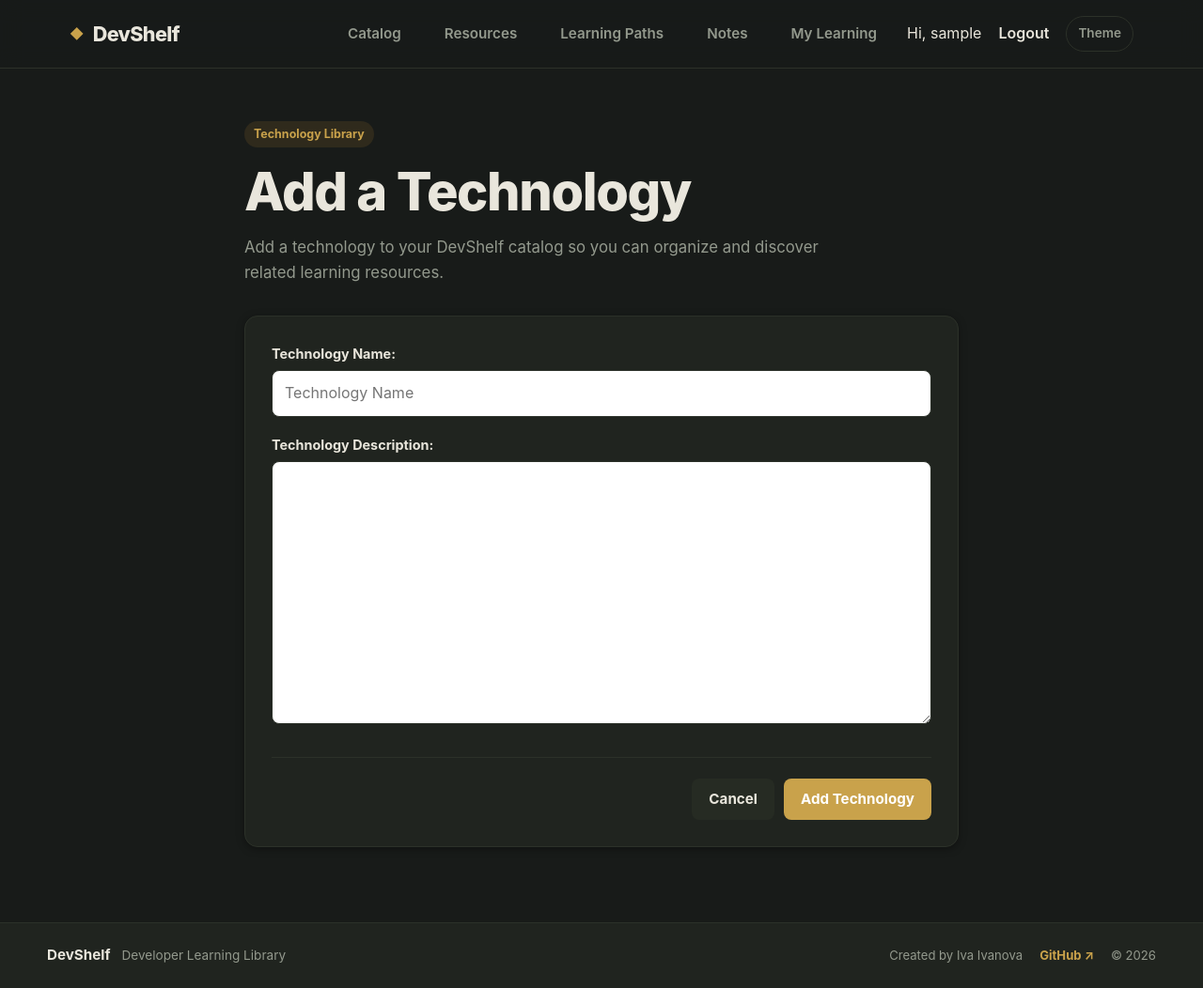
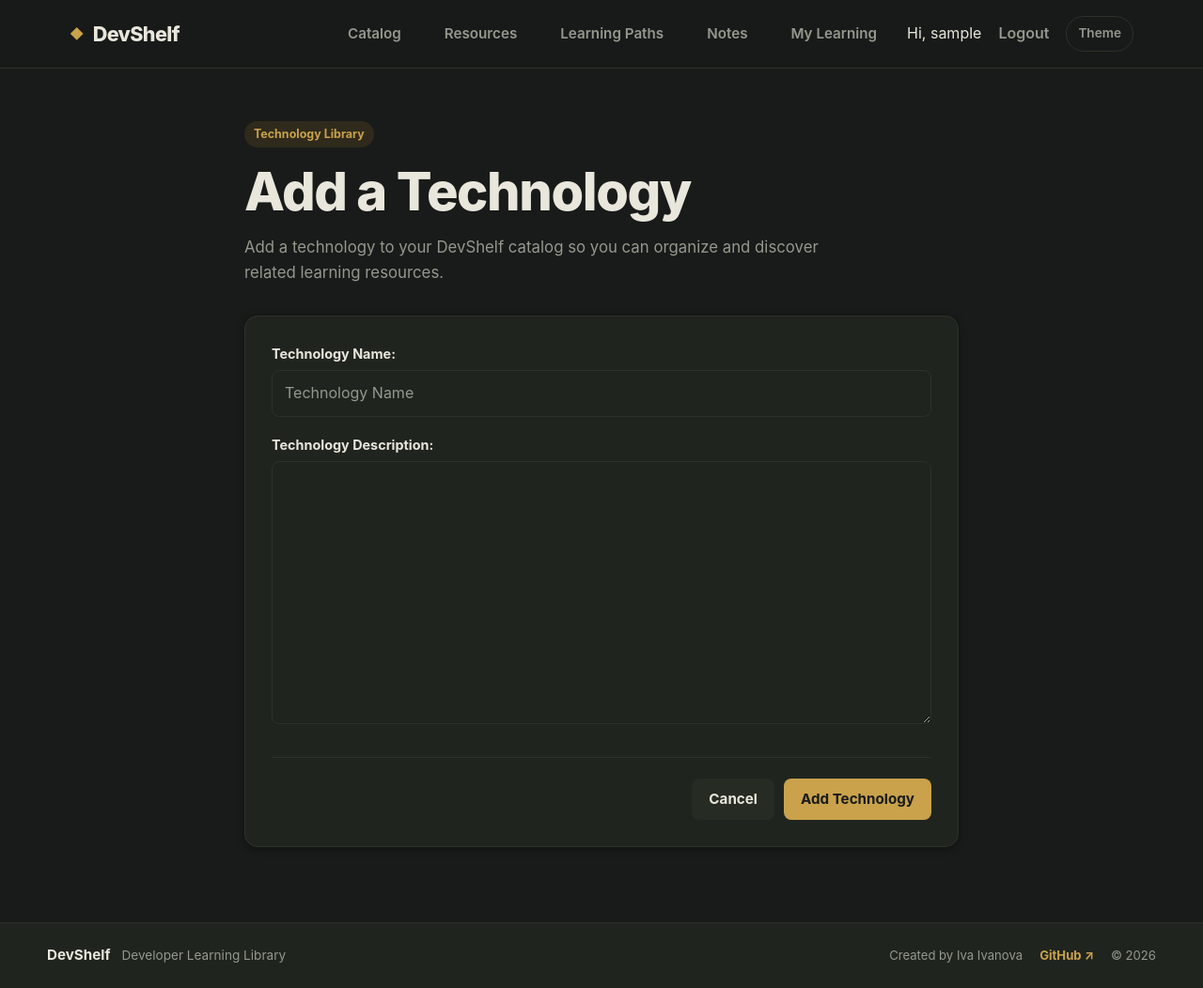
Before and after one commit to Ivanova-I/DevShelf, a Django app: page /catalog/technologies/create/ in a window 1280 px wide. Shown: the whole page at 94% size. Run offline with Django 5.2, Linux system fonts and the light colour scheme; the visitor is signed in with stand-in values (Sample User, id 1).

Commit message:
Customize note and resource forms, fix form and button colors in dark mode

```diff
--- a/static/css/style.css
+++ b/static/css/style.css
@@ -372,10 +372,11 @@ select {
     border: 1px solid var(--border);
     border-radius: var(--radius-sm);
 
-    background: white;
+    background: var(--surface);
     color: var(--text);
-
     font: inherit;
+
+
 
     outline: none;
 
@@ -1613,3 +1614,55 @@ nav {
     transform: none;
     box-shadow: none;
 }
+input::placeholder,
+textarea::placeholder {
+    color: var(--text-muted);
+}
+
+:root {
+    color-scheme: dark;
+}
+
+:root[data-theme="light"] {
+    color-scheme: light;
+}
+
+.progress-card {
+    margin: 24px 0;
+}
+
+.progress-card form {
+    max-width: none;
+    padding: 0;
+    background: none;
+    border: none;
+    box-shadow: none;
+    margin-top: 16px;
+}
+
+.progress-card .form-actions {
+    justify-content: flex-start;
+    border-top: none;
+    margin-top: 16px;
+    padding-top: 0;
+}
+
+:root:not([data-theme="light"]) button,
+:root:not([data-theme="light"]) .button {
+    color: #181b19;
+}
+
+:root:not([data-theme="light"]) .secondary-button,
+:root:not([data-theme="light"]) .danger-button {
+    color: var(--text);
+}
+
+:root:not([data-theme="light"]) .logout-button,
+:root:not([data-theme="light"]) .theme-toggle {
+    color: var(--text-muted);
+}
+
+:root:not([data-theme="light"]) .logout-button:hover,
+:root:not([data-theme="light"]) .theme-toggle:hover {
+    color: var(--text);
+}
```
Also changed, not shown: resources/forms.py (+9 -0 lines).
